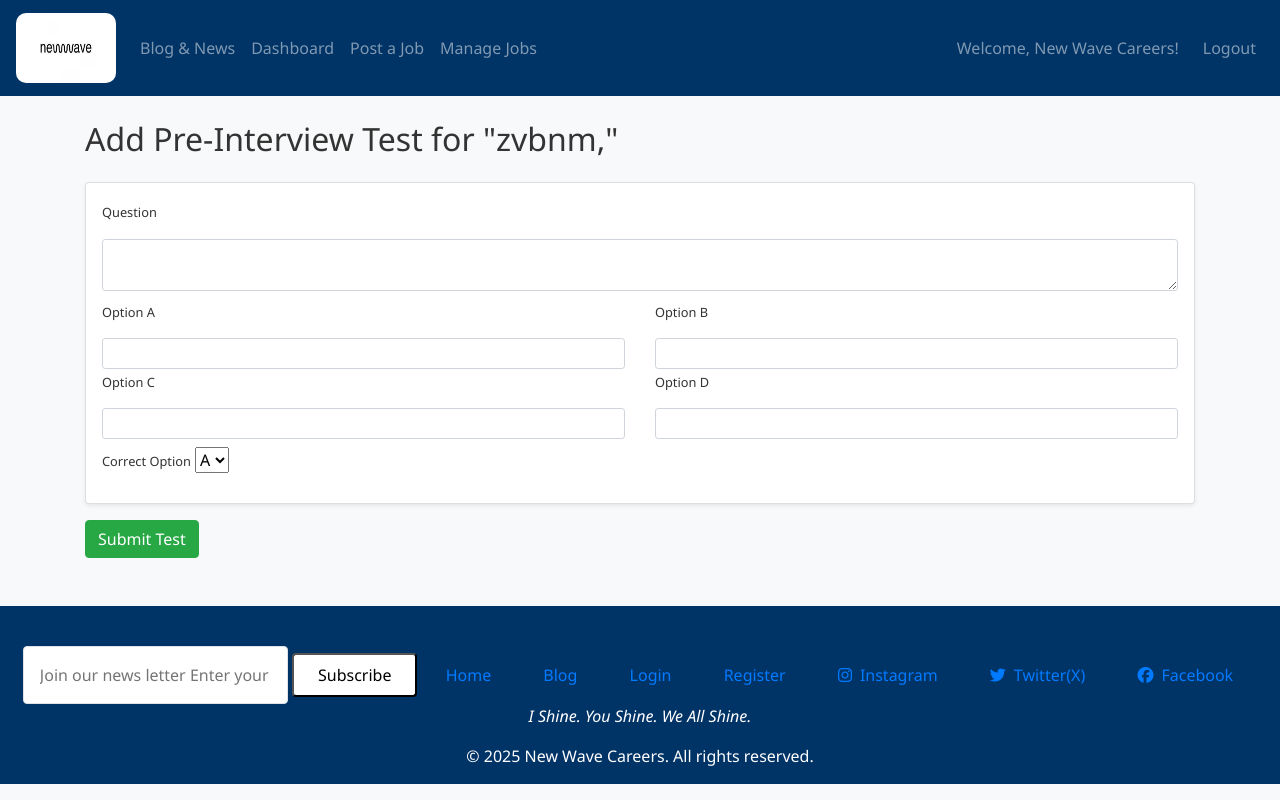
After one commit to emmanuelayara/Newwave-Careers, a Flask app: page /add_test/3 in a window 1280 px wide. The commit adds this page. Run offline with Flask 3, Linux system fonts and the light colour scheme; a user stored in the database is signed in; some libraries are stand-ins or nearby versions.

Commit message:
test is working

```diff
--- a/forms.py
+++ b/forms.py
@@ -23,6 +23,9 @@ from wtforms.validators import DataRequired, Length
 from flask_wtf import FlaskForm
 from wtforms import TextAreaField, SubmitField
 from flask_wtf.file import FileField, FileAllowed, FileRequired
+from wtforms.validators import DataRequired
+from flask_wtf import FlaskForm
+from wtforms import StringField, SelectField, SubmitField
 from wtforms.validators import DataRequired
 
 
@@ -67,7 +70,7 @@ class RegistrationForm(FlaskForm):
 class EducationForm(FlaskForm):
     degree = StringField("Degree", validators=[DataRequired()])
     institution = StringField("Institution", validators=[DataRequired()])
-    year = StringField("Year", validators=[DataRequired()])
+    year = StringField("Year of Graduation", validators=[DataRequired()])
 
 class WorkExperienceForm(FlaskForm):
     job_title = StringField("Job Title", validators=[DataRequired()])
@@ -125,3 +128,16 @@ class JobForm(FlaskForm):
     location = StringField('Location', validators=[DataRequired(), Length(min=2, max=100)])
     description = TextAreaField('Job Description', validators=[DataRequired(), Length(min=10)])
     submit = SubmitField('Submit')
+
+
+class QuestionForm(FlaskForm):
+    question = TextAreaField('Question', validators=[DataRequired()])
+    option_a = StringField('Option A', validators=[DataRequired()])
+    option_b = StringField('Option B', validators=[DataRequired()])
+    option_c = StringField('Option C', validators=[DataRequired()])
+    option_d = StringField('Option D', validators=[DataRequired()])
+    correct_option = SelectField('Correct Option', choices=[('A', 'A'), ('B', 'B'), ('C', 'C'), ('D', 'D')], validators=[DataRequired()])
+
+class AddTestForm(FlaskForm):
+    questions = FieldList(FormField(QuestionForm), min_entries=1)
+    submit = SubmitField('Submit Test')
--- a/routes.py
+++ b/routes.py
@@ -17,6 +17,9 @@ from models import BlogPost
 from models import UserRole
 from forms import RegistrationForm
 from forms import EmployerProfileForm
+from forms import QuestionForm
+from forms import AddTestForm
+from models import PreInterviewTest
 from flask import render_template, Response
 from xhtml2pdf import pisa
 from flask import render_template, flash, redirect, url_for, request
@@ -391,26 +394,51 @@ def employer_dashboard():
     )
 
 
-
-@app.route("/employer_manage_jobs")
-@login_required
-def employer_manage_jobs():
-    return render_template("manage_jobs.html", UserRole=UserRole)
-
-
 @app.route('/manage_jobs')
 @login_required
 def manage_jobs():
-    print(f"Current User: {current_user.username}, Role: {current_user.role}")  # Debugging
-
-    if current_user.role != 'EMPLOYER':  # Ensure only employers access this
-        print("Redirecting to home: User is not an employer.")  # Debugging
-        return redirect(url_for('employer_manage_jobs'))
+    if current_user.role != UserRole.EMPLOYER:
+        abort(403)
 
     jobs = Job.query.filter_by(employer_id=current_user.id).all()
-    job_applications = {job.id: Application.query.filter_by(job_id=job.id).all() for job in jobs}
+
+    job_applications = {}
+    for job in jobs:
+        job_applications[job.id] = len(job.applications)  # assuming job.applications is a relationship
 
     return render_template('manage_jobs.html', jobs=jobs, job_applications=job_applications, UserRole=UserRole)
+
+
+@app.route('/add_test/<int:job_id>', methods=['GET', 'POST'])
+@login_required
+def add_test(job_id):
+    job = Job.query.get_or_404(job_id)
+
+    if job.employer_id != current_user.id:
+        abort(403)
+
+    form = AddTestForm()
+
+    if form.validate_on_submit():
+        for question_form in form.questions:
+            question = PreInterviewTest(
+                job_id=job_id,
+                question=question_form.question.data,
+                option_a=question_form.option_a.data,
+                option_b=question_form.option_b.data,
+                option_c=question_form.option_c.data,
+                option_d=question_form.option_d.data,
+                correct_option=question_form.correct_option.data
+            )
+            db.session.add(question)
+
+        db.session.commit()
+        flash('Pre-interview test added successfully!', 'success')
+        return redirect(url_for('manage_jobs'))
+
+    return render_template('add_test.html', form=form, job=job, UserRole=UserRole)
+
+
 
 
 
--- /dev/null
+++ b/templates/add_test.html
@@ -0,0 +1,40 @@
+{% extends "layout.html" %}
+{% block content %}
+<h2 class="mb-4">Add Pre-Interview Test for "{{ job.title }}"</h2>
+
+<form method="POST">
+    {{ form.hidden_tag() }}
+    {% for question_form in form.questions %}
+        <div class="card mb-3 p-3 shadow-sm">
+            <div class="mb-2">
+                <label class="form-label small">{{ question_form.question.label }}</label>
+                {{ question_form.question(class="form-control form-control-sm", rows="2") }}
+            </div>
+            <div class="row g-2">
+                <div class="col-md-6">
+                    <label class="form-label small">{{ question_form.option_a.label }}</label>
+                    {{ question_form.option_a(class="form-control form-control-sm") }}
+                </div>
+                <div class="col-md-6">
+                    <label class="form-label small">{{ question_form.option_b.label }}</label>
+                    {{ question_form.option_b(class="form-control form-control-sm") }}
+                </div>
+                <div class="col-md-6">
+                    <label class="form-label small">{{ question_form.option_c.label }}</label>
+                    {{ question_form.option_c(class="form-control form-control-sm") }}
+                </div>
+                <div class="col-md-6">
+                    <label class="form-label small">{{ question_form.option_d.label }}</label>
+                    {{ question_form.option_d(class="form-control form-control-sm") }}
+                </div>
+            </div>
+            <div class="mt-2">
+                <label class="form-label small">{{ question_form.correct_option.label }}</label>
+                {{ question_form.correct_option(class="form-select form-select-sm") }}
+            </div>
+        </div>
+    {% endfor %}
+
+    <button type="submit" class="btn btn-success">Submit Test</button>
+</form>
+{% endblock %}
```
Also changed, not shown: migrations/versions/4872134a1b3a_added_test.py (added, +52 -0 lines), migrations/versions/d143f2514f98_added_test.py (added, +39 -0 lines), models.py (+15 -0 lines), templates/home.html (+38 -1 lines), templates/manage_jobs.html (+34 -15 lines), instance/newwave.db, static/Resume Preview 2.png, static/Resume Preview.png.
